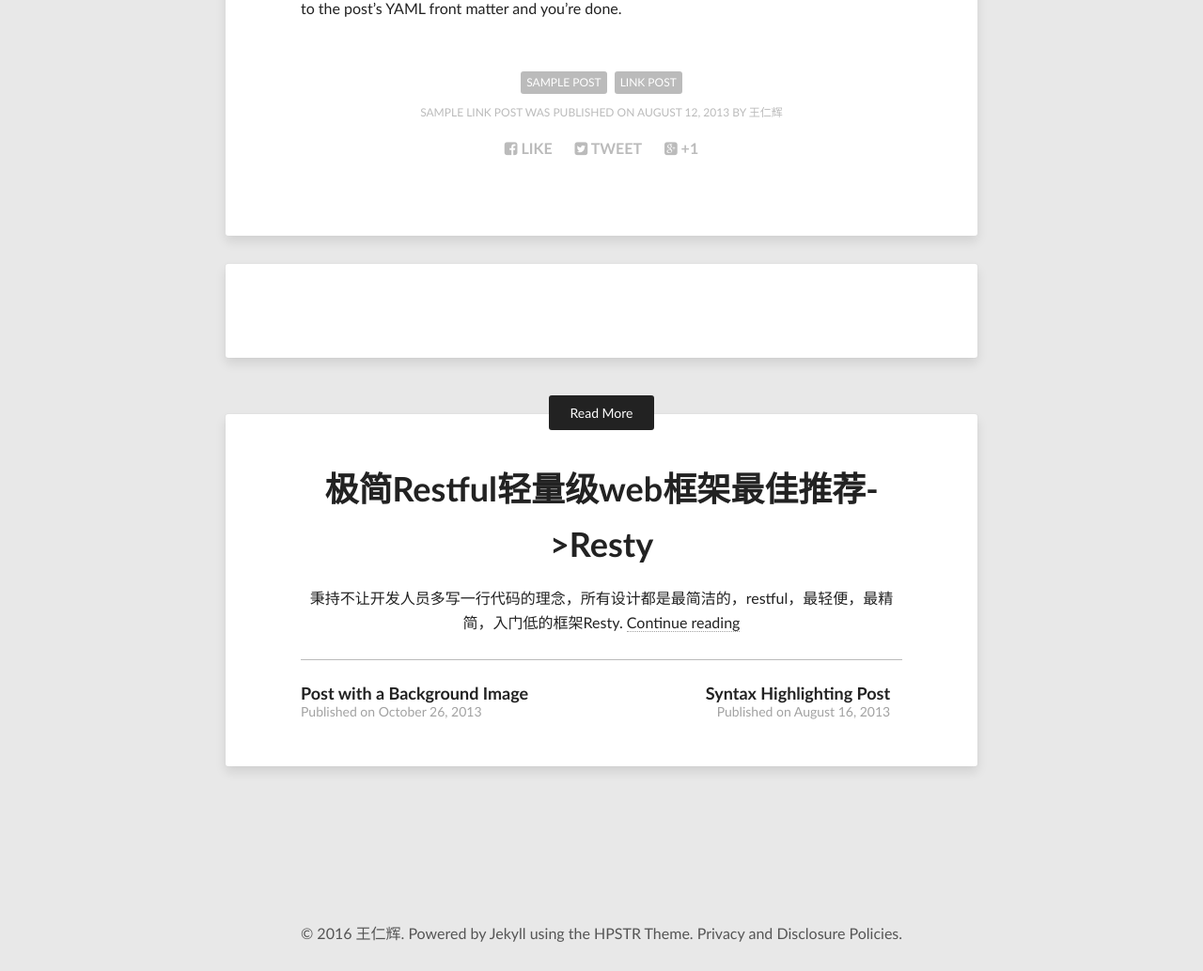
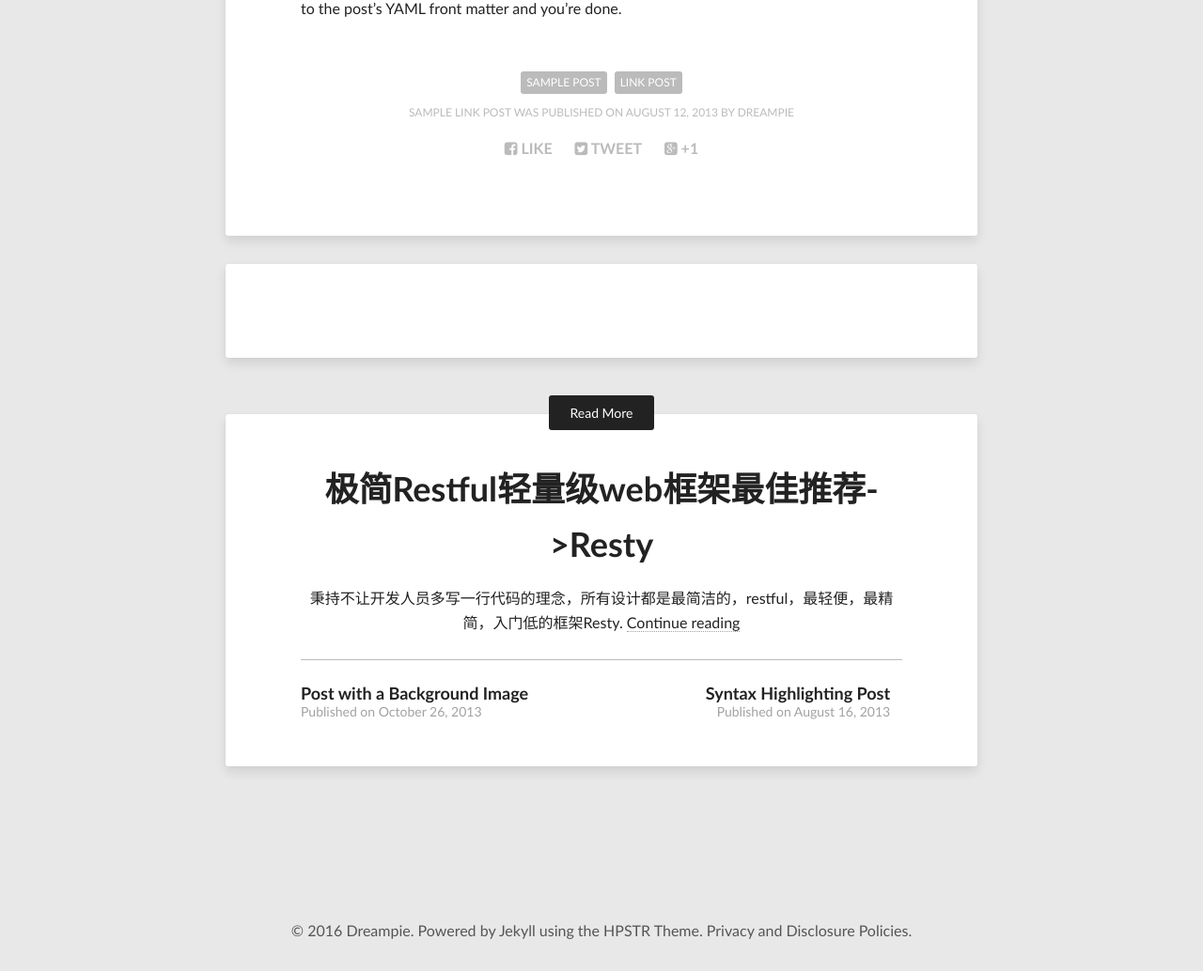
Before and after one commit to Dreampie/dreampie.github.io, a Jekyll site: the page built from _posts/2013-08-12-sample-link-post.md, in a window 1280 px wide. Shown: the part 434-1468 px from the top of the page at 94% size. Built offline with Jekyll 4.4.1, drawn with Linux system fonts in a browser that asks for light colours; comment, search, counter and statistics services are not loaded.

Commit message:
Update _config.yml

```diff
--- a/_config.yml
+++ b/_config.yml
@@ -7,10 +7,10 @@
 
 # Owner/author information
 owner:
-  name:           王仁辉
+  name:           Dreampie
   avatar:         avatar.jpg
-  bio:            "一个在北京苦逼奋斗的码农."
-  email:          wangrenhui1990@gmail.com
+  bio:            "梦想派."
+  email:          Dreampie@outlook.com
   # Social networking links used in footer. Update and remove as you like.
   twitter:
   facebook:
```
